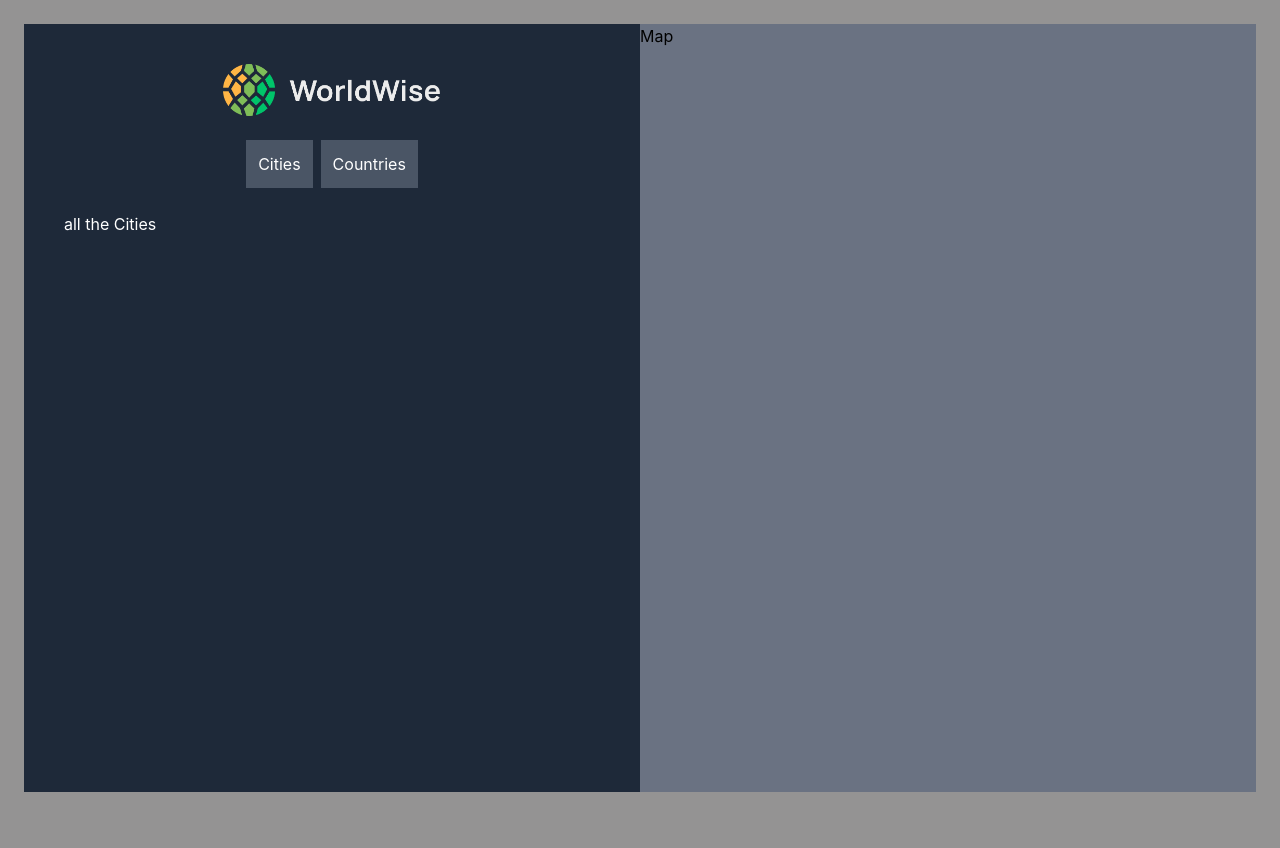
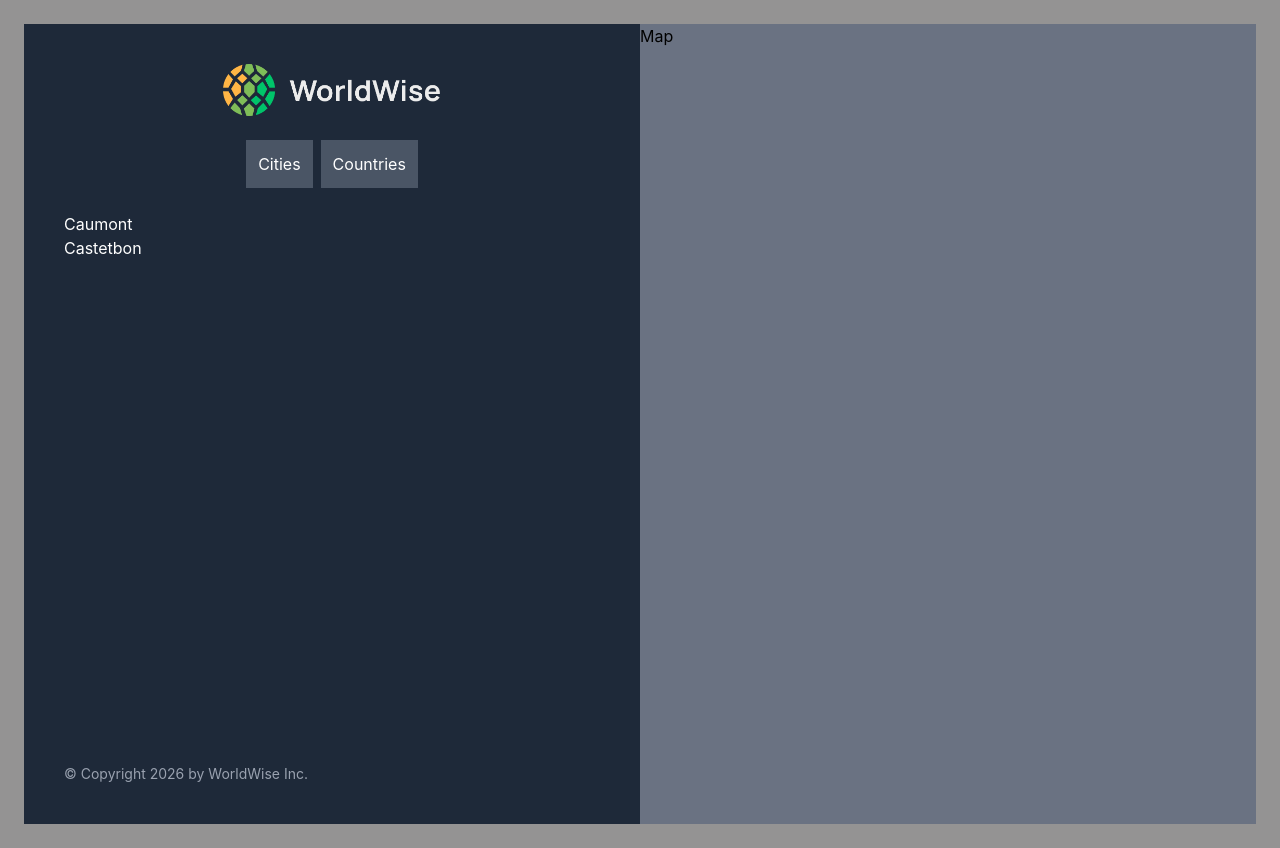
Before and after one commit to ThanhsonWeb/Worldwise, a React (Vite) app: page /app/cities in a window 1280 px wide. Before the commit the page ends 816 px from the top, so only its background shows below. Built offline with nearby package versions, Linux system fonts and the light colour scheme.

Commit message:
render each element inside  Cities

```diff
--- /dev/null
+++ b/data/cities.json
@@ -0,0 +1,28 @@
+{
+  "cities": [
+    {
+      "id": "f4ef",
+      "cityName": "Caumont",
+      "country": "France",
+      "emoji": "🇫🇷",
+      "date": "2026-01-19T01:52:23.090Z",
+      "notes": "",
+      "position": {
+        "lat": "43.01975900249183",
+        "lng": "1.0808150964035736"
+      }
+    },
+    {
+      "id": "cf74",
+      "cityName": "Castetbon",
+      "country": "Fraince",
+      "emoji": "🇫🇷",
+      "date": "2026-02-10T14:24:19.199Z",
+      "notes": "",
+      "position": {
+        "lat": "46.49487781495361",
+        "lng": "-1.3412275879863291"
+      }
+    }
+  ]
+}
--- a/src/components/Cities.jsx
+++ b/src/components/Cities.jsx
@@ -1,10 +1,16 @@
+import { cities } from "../../data/cities.json";
+import City from "./City";
 
 function Cities() {
-   return (
-      <div>
-         <h1>all the Cities </h1>
-      </div>
-   )
+	return (
+		<div>
+			<ul>
+				{cities.map((city) => (
+					<City key={city.id} city={city} />
+				))}
+			</ul>
+		</div>
+	);
 }
 
-export default Cities
+export default Cities;
--- /dev/null
+++ b/src/components/City.jsx
@@ -0,0 +1,7 @@
+function City({ city }) {
+	const { cityName } = city;
+
+	return <li>{cityName}</li>;
+}
+
+export default City;
--- /dev/null
+++ b/src/components/Footer.jsx
@@ -0,0 +1,9 @@
+function Footer() {
+	return (
+		<footer className=" text-gray-400 text-center py-4 fixed bottom-0  ">
+			<p className="text-sm">© Copyright 2026 by WorldWise Inc.</p>
+		</footer>
+	);
+}
+
+export default Footer;
--- a/src/components/Sidebar.jsx
+++ b/src/components/Sidebar.jsx
@@ -1,11 +1,14 @@
 import logo from "../assets/img/logo.png";
-import { NavLink, Outlet } from "react-router-dom";
+import { NavLink, Outlet, Link } from "react-router-dom";
+import Footer from "./Footer";
 
 function Sidebar() {
 	return (
 		<div className="p-10 bg-gray-800 w-1/2 text-white ">
 			<div>
-				<img src={logo} alt="logo" className="h-13 mx-auto " />
+				<Link to="/">
+					<img src={logo} alt="logo" className="h-13 mx-auto " />
+				</Link>
 			</div>
 
 			<nav>
@@ -20,6 +23,8 @@ function Sidebar() {
 			</nav>
 
 			<Outlet />
+
+			<Footer />
 		</div>
 	);
 }
--- a/src/pages/AppLayout.jsx
+++ b/src/pages/AppLayout.jsx
@@ -3,9 +3,8 @@ import Map from "../components/Map";
 
 function AppLayout() {
 	return (
-		<div className="flex  m-6 h-[calc(100vh-2rem)] bg-white ">
+		<div className="flex  m-6 h-screen bg-white ">
 			<Sidebar />
-
 			<Map />
 		</div>
 	);
```
